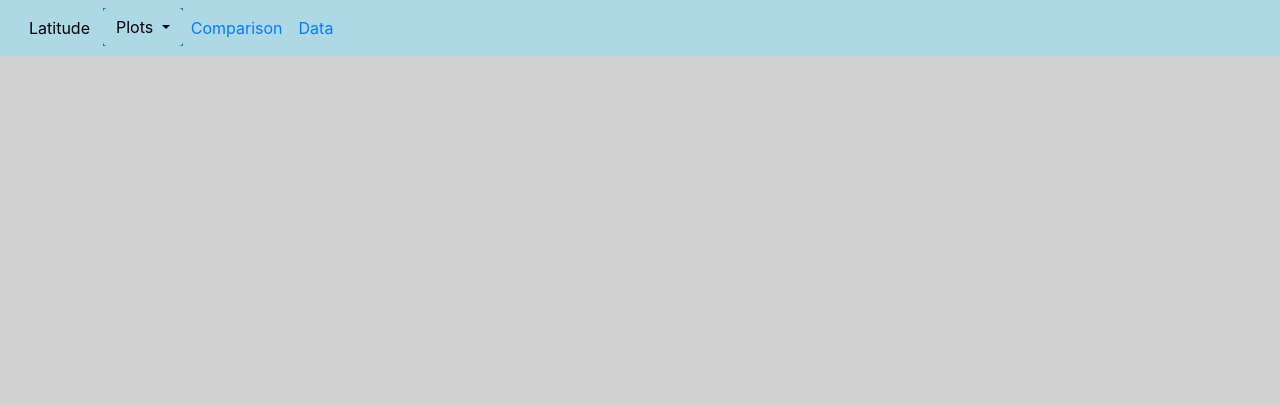
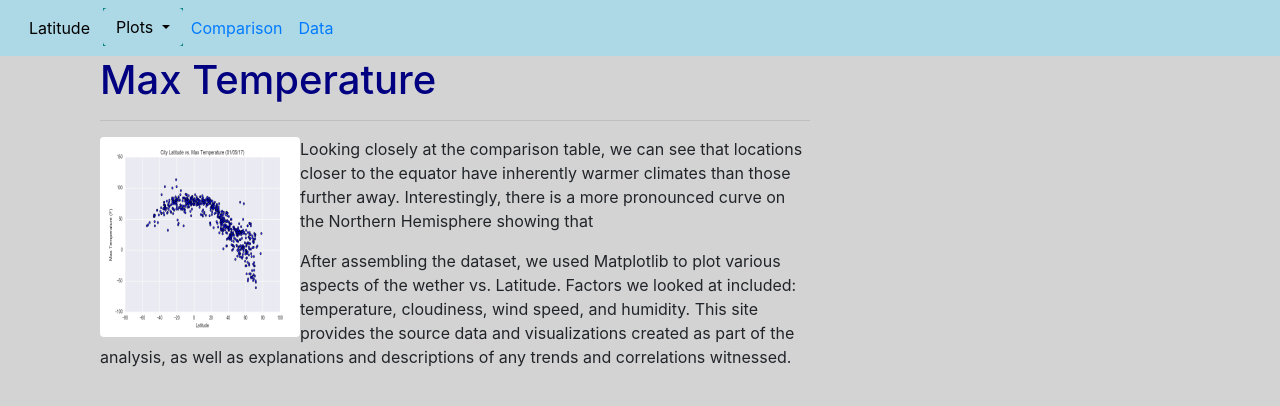
Before and after one commit to emily-wuenstel/Web-Design-Challenge, a plain HTML site: page visualization-1.html in a window 1280 px wide. Drawn offline with nearby package versions, Linux system fonts and the light colour scheme.

Commit message:
finished for tonight

```diff
--- a/visualization-1.html
+++ b/visualization-1.html
@@ -36,7 +36,32 @@
             </li>
           </ul>
         </div>
-      </nav>
+    </nav>
+
+
+    <div class = "container">
+        <div class = "col col-12 col-md-8 divby">
+            <h1>Max Temperature</h1>
+
+            <hr>
+
+            <img src="Visualizations/Fig1.png" class="rounded float-left">
+            <p>Looking closely at the comparison table, we can see that locations closer to the equator have inherently warmer climates than
+                those further away. Interestingly, there is a more pronounced curve on the Northern Hemisphere showing that
+            </p>
+
+            <p>After assembling the dataset, we used Matplotlib to plot various aspects
+                of the wether vs. Latitude. Factors we looked at included: temperature, cloudiness,
+                wind speed, and humidity. This site provides the source data and visualizations
+                created as part of the analysis, as well as explanations and descriptions of any
+                trends and correlations witnessed.
+            </p>
+            </hr>
+
+
+
+        </div>
+    </div>
 
 
 </html>
```
